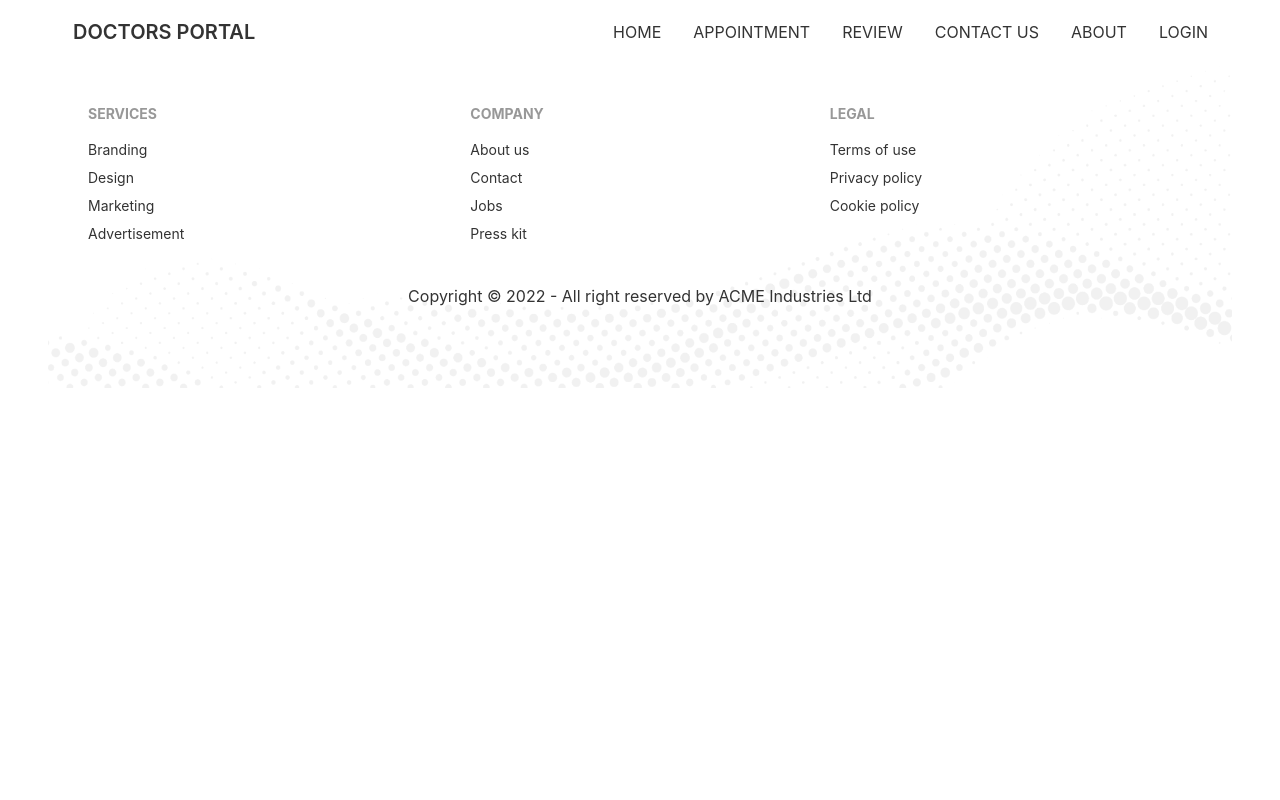
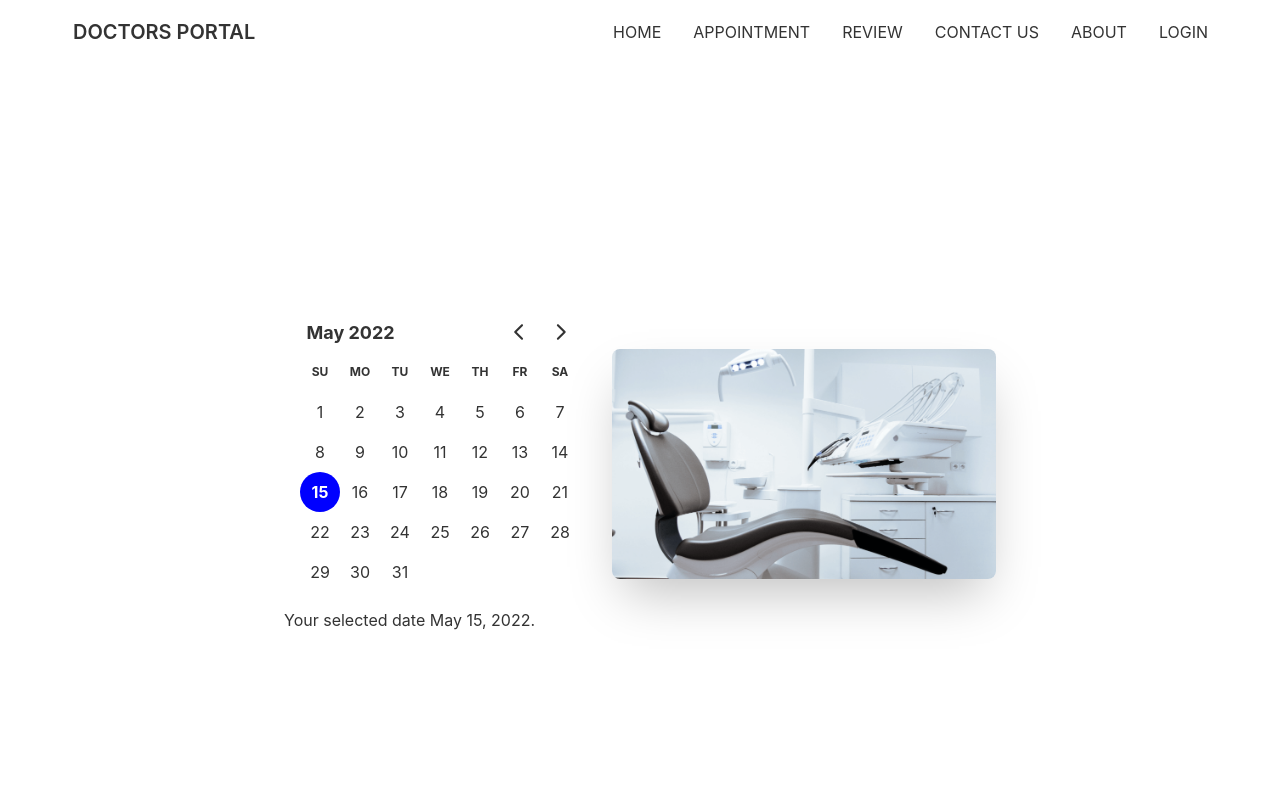
Before and after one commit to ahammedmd852/Doctors-Portal-Client-Site, a React (Create React App) app: page /appointment in a window 1280 px wide. Shown: the top 800 px of the page. Built offline with nearby package versions, Linux system fonts and the light colour scheme.

Commit message:
daypicker framwork added

```diff
--- a/package.json
+++ b/package.json
@@ -7,7 +7,9 @@
     "@testing-library/react": "^13.2.0",
     "@testing-library/user-event": "^13.5.0",
     "daisyui": "^2.14.3",
+    "date-fns": "^2.28.0",
     "react": "^18.1.0",
+    "react-day-picker": "^8.0.5",
     "react-dom": "^18.1.0",
     "react-router-dom": "^6.3.0",
     "react-scripts": "5.0.1",
--- a/src/Pages/Appointment/Appointment.js
+++ b/src/Pages/Appointment/Appointment.js
@@ -1,9 +1,11 @@
 import React from 'react';
 import Footer from '../Shared/Footer';
+import AppointmentBanner from './AppointmentBanner';
 
 const Appointment = () => {
     return (
         <div>
+            <AppointmentBanner></AppointmentBanner>
             <Footer></Footer>
         </div>
     );
--- /dev/null
+++ b/src/Pages/Appointment/AppointmentBanner.js
@@ -0,0 +1,29 @@
+import React, { useState } from "react";
+import chair from '../../assets/images/chair.png';
+import { DayPicker } from 'react-day-picker';
+import 'react-day-picker/dist/style.css';
+import { format } from "date-fns";
+
+const AppointmentBanner = () => {
+    const [date, setDate] = useState(new Date());
+  return (
+    <div class="hero min-h-screen">
+      <div class="hero-content flex-col lg:flex-row-reverse">
+        <img
+          src={chair}
+          class="max-w-sm rounded-lg shadow-2xl"
+          alt=""
+        />
+        <div>
+        <DayPicker
+        mode="single"
+        selected={date}
+        onSelect={setDate}/>
+        <p>Your selected date  {format(date, 'PP')}.</p>
+        </div>
+      </div>
+    </div>
+  );
+};
+
+export default AppointmentBanner;
--- a/src/Pages/Home/ExceptionalCare.js
+++ b/src/Pages/Home/ExceptionalCare.js
@@ -6,9 +6,9 @@
     return (
         <div className="hero min-h-screen my-20">
             <div className="hero-content flex-col lg:flex-row">
-                <img width={'455px'} height={'575px'} className='p-12' src={treatment} />
+                <img width={'455px'} height={'575px'} className='p-12' src={treatment}  alt=''/>
                 <div>
-                    <h1 className="text-5xl font-bold">Exceptional Dental Care, on Your Terms</h1>
+                    <h1 className="text-5xl font-bold font-serif">Exceptional Dental Care, on Your Terms</h1>
                     <p className="py-6">Provident cupiditate voluptatem et in. Quaerat fugiat ut assumenda excepturi exercitationem quasi. In deleniti eaque aut repudiandae et a id nisi.</p>
                     <PrimaryBtn>Get Started</PrimaryBtn>
                 </div>
--- a/src/Pages/Shared/Footer.js
+++ b/src/Pages/Shared/Footer.js
@@ -30,7 +30,7 @@
                 </div>
             </div>
             <div className='my-10 text-center'>
-                <p>Copyright © 2022 - All right reserved by ACME Industries Ltd</p>
+                <p>Copyright © 2022 - All right reserved</p>
             </div>
         </footer>
     );
```
Also changed, not shown: 1 other file (tests, documents, lock files or other folders).
